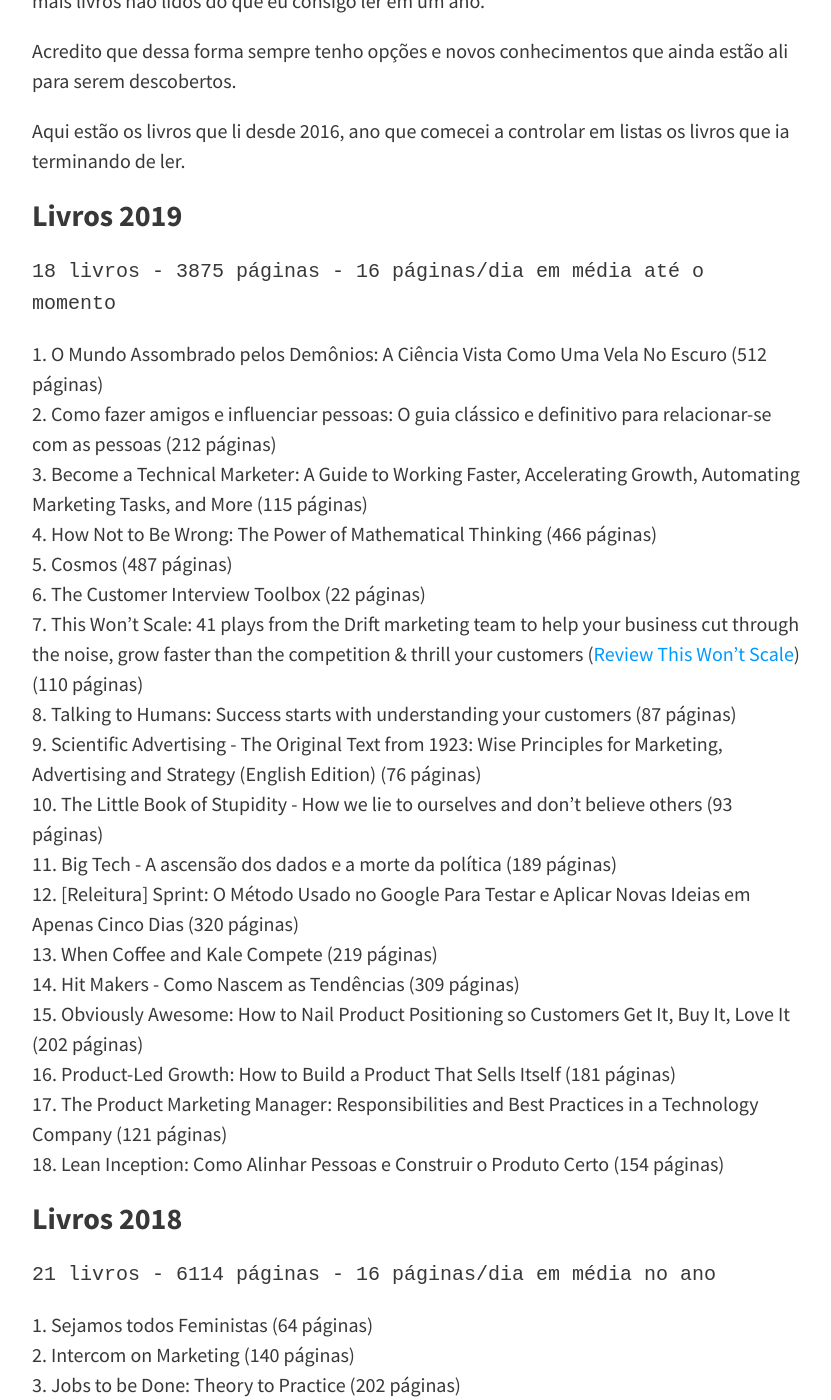
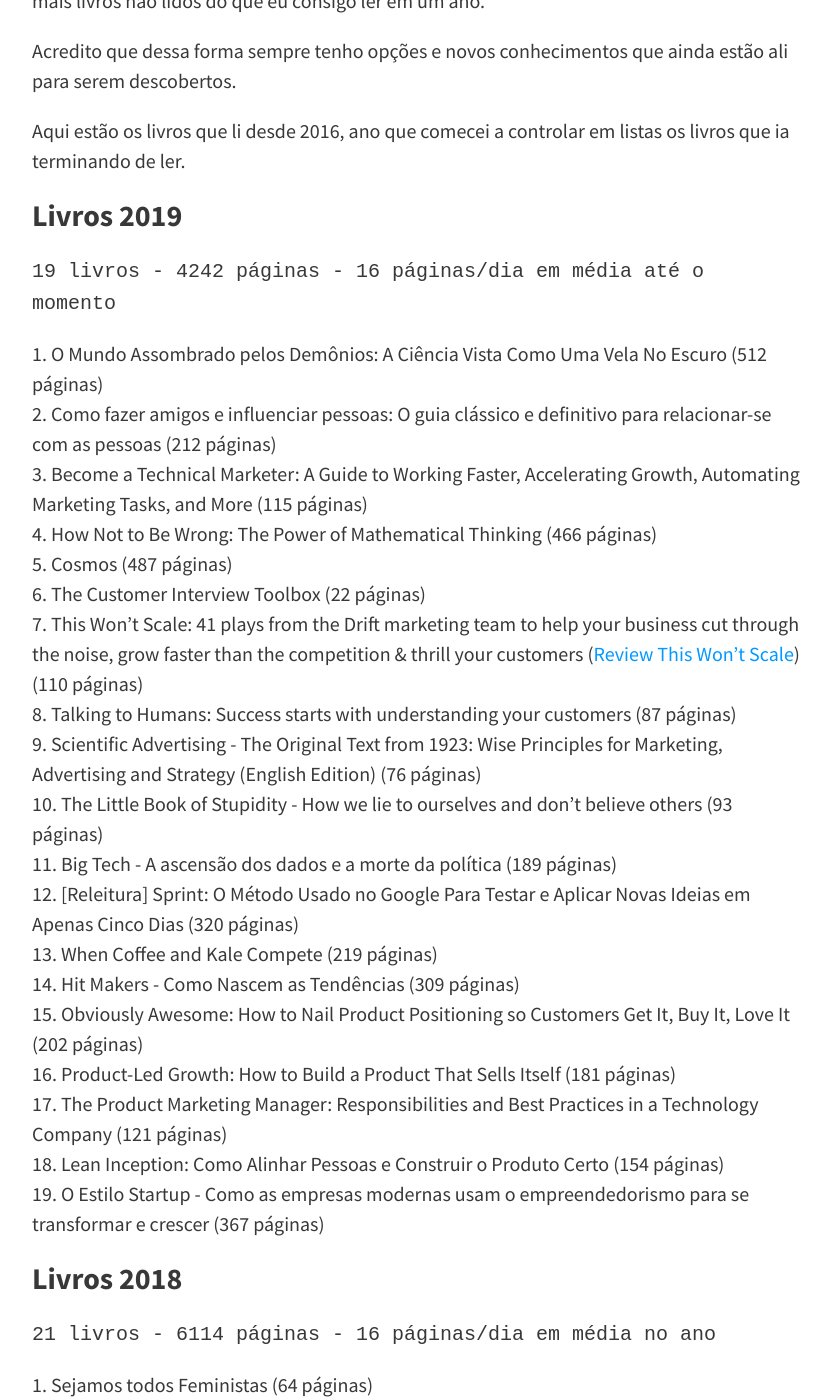
Before and after one commit to felipecbarbosa/felipecbarbosa.github.io, a Jekyll site: the page built from leituras.md, in a window 1280 px wide and 1400 px high, scrolled down 473 px. Shown: the whole window, without its empty margins (224-1055 px from the left). Built offline with Jekyll 4.4.1, drawn with Linux system fonts in a browser that asks for light colours; nearby versions of some CDN libraries; comment, search, counter and statistics services are not loaded.

Commit message:
Update leituras.md

````diff
--- a/leituras.md
+++ b/leituras.md
@@ -13,7 +13,7 @@ Acredito que dessa forma sempre tenho opções e novos conhecimentos que ainda e
 Aqui estão os livros que li desde 2016, ano que comecei a controlar em listas os livros que ia terminando de ler.
 
 ### Livros 2019
-```18 livros - 3875 páginas - 16 páginas/dia em média até o momento```
+```19 livros - 4242 páginas - 16 páginas/dia em média até o momento```
 1. O Mundo Assombrado pelos Demônios: A Ciência Vista Como Uma Vela No Escuro (512 páginas)
 2. Como fazer amigos e influenciar pessoas: O guia clássico e definitivo para relacionar-se com as pessoas (212 páginas)
 3. Become a Technical Marketer: A Guide to Working Faster, Accelerating Growth, Automating Marketing Tasks, and More (115 páginas)
@@ -32,6 +32,7 @@ Aqui estão os livros que li desde 2016, ano que comecei a controlar em listas o
 16. Product-Led Growth: How to Build a Product That Sells Itself (181 páginas)
 17. The Product Marketing Manager: Responsibilities and Best Practices in a Technology Company (121 páginas)
 18. Lean Inception: Como Alinhar Pessoas e Construir o Produto Certo (154 páginas)
+19. O Estilo Startup - Como as empresas modernas usam o empreendedorismo para se transformar e crescer (367 páginas)
 
 ### Livros 2018
 ```21 livros - 6114 páginas - 16 páginas/dia em média no ano```
````
